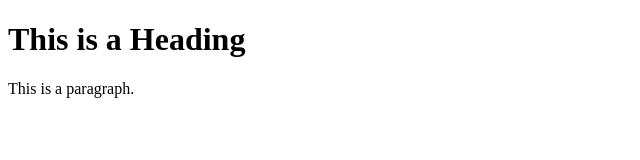
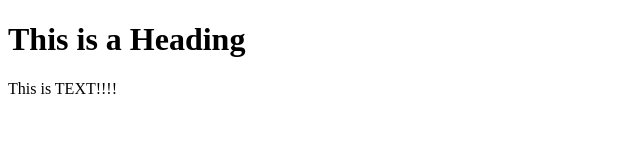
Before and after one commit to DeeShort/AngularCursera, a plain HTML site: page index.html in a window 1280 px wide. Shown: the full height of the page, 0-640 px from the left. Drawn offline with Linux system fonts and the light colour scheme.

Commit message:
Second!!

```diff
--- a/index.html
+++ b/index.html
@@ -8,7 +8,7 @@
 <body>
 
     <h1>This is a Heading</h1>
-    <p>This is a paragraph.</p>
+    <p>This is TEXT!!!!</p>
 
 </body>
 
```
